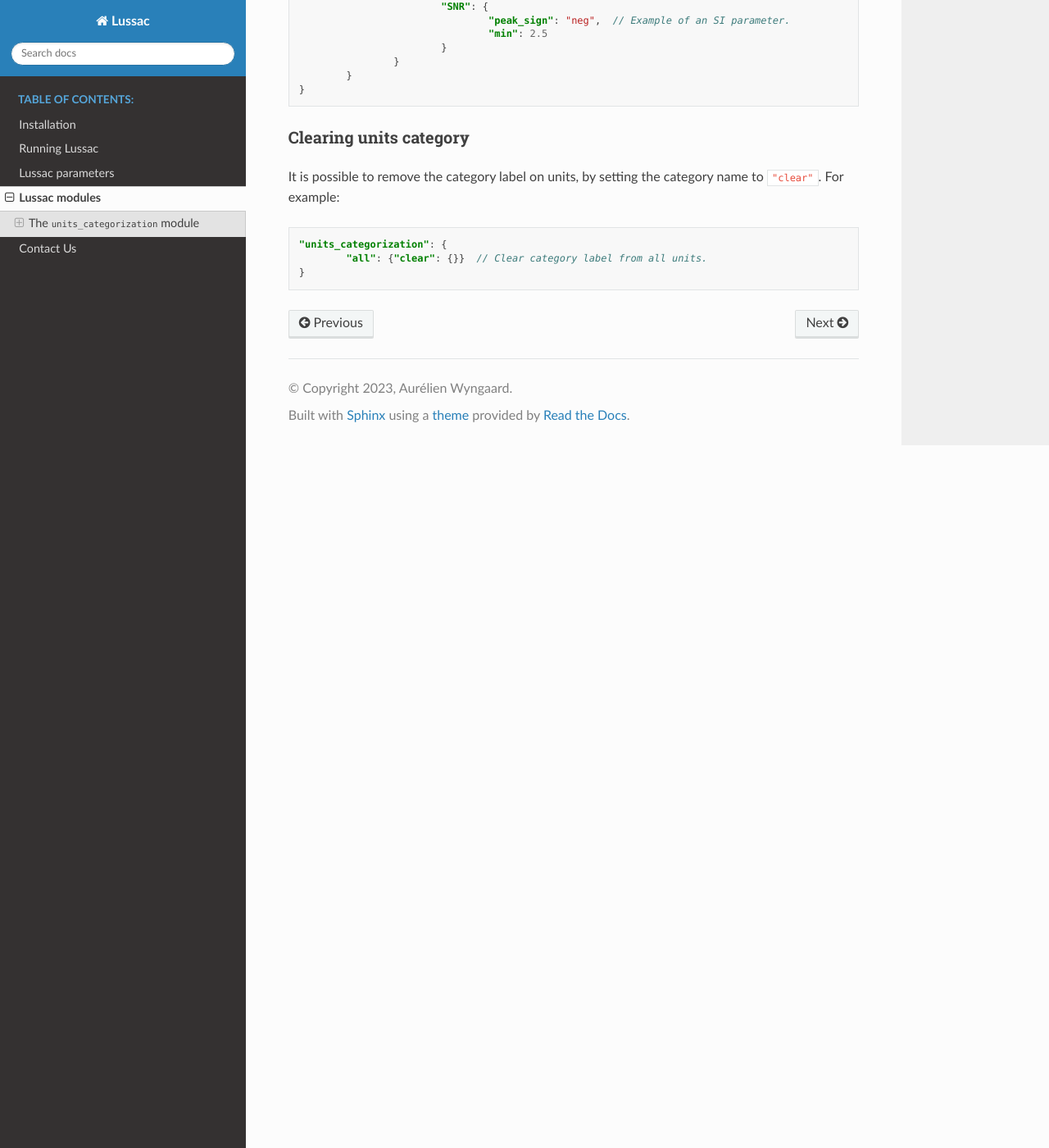
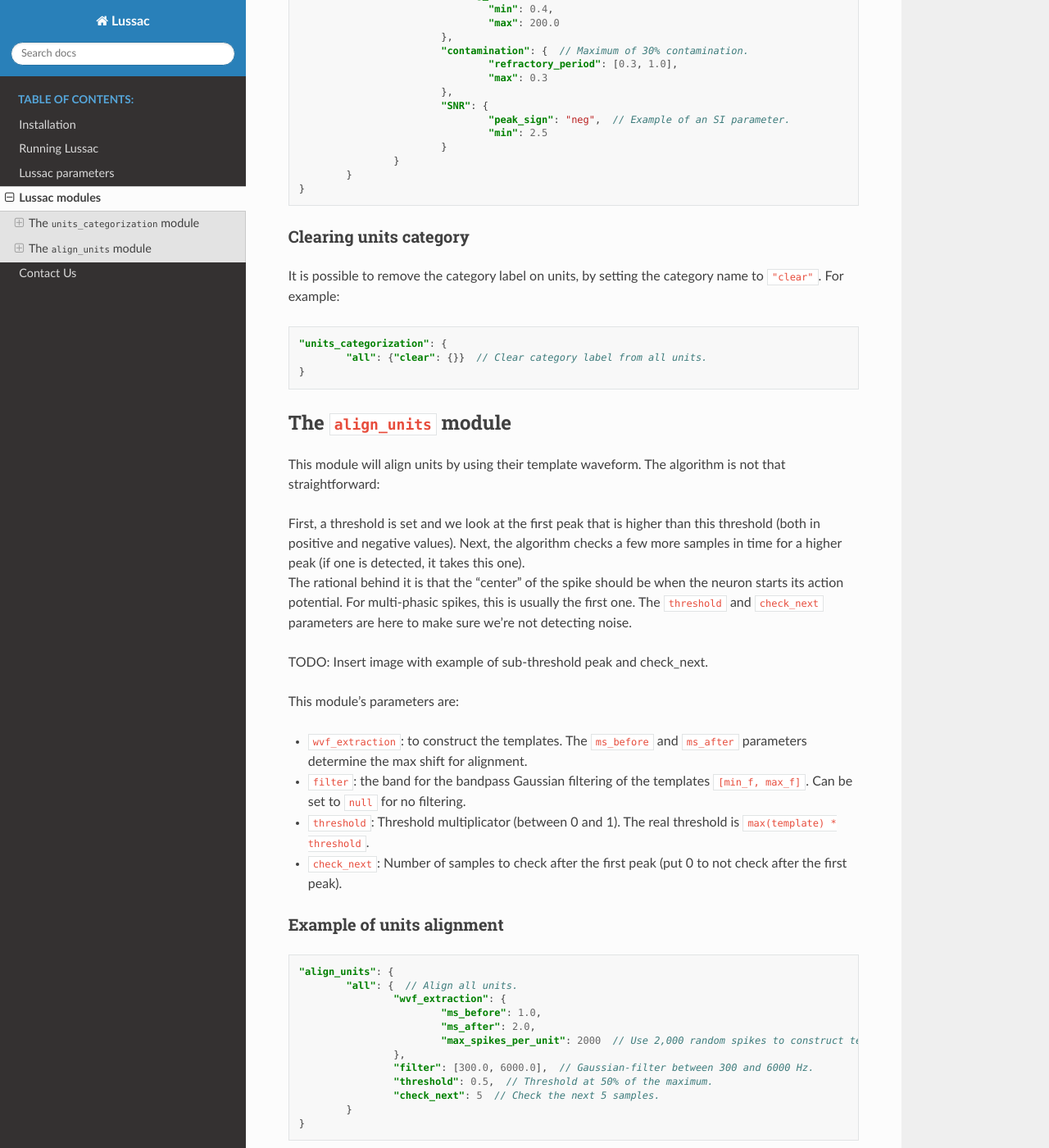
Before and after one commit to BarbourLab/lussac, a Sphinx documentation site: the page built from docs/source/modules.rst, in a window 1280 px wide and 1400 px high, scrolled down 1202 px. Shown: the whole window at 82% size. Built offline with Sphinx 7.4.7 and the Read the Docs theme 2.0.0, drawn with Linux system fonts in a browser that asks for light colours; some of the changed text lies outside the part shown.

Commit message:
Added `align_units` module to docs

```diff
--- a/docs/source/modules.rst
+++ b/docs/source/modules.rst
@@ -3,13 +3,17 @@ Lussac modules
 
 Here, we describe each of Lussac modules, what they do, how they do it, and what parameters are available.
 
+TODO: mini section to explain :code:`wvf_extraction`.
+
 
 The :code:`units_categorization` module
 ---------------------------------------
 
-This category will label units as belonging to a certain category if they meet some criteria. If a unit already belongs to a category, it will not be re-categorized. So the order matters!
-tion
+This module will label units as belonging to a certain category if they meet some criteria. If a unit already belongs to a category, it will not be re-categorized. So the order matters!
+
 This module takes as a key the name of the category, and as a value a dictionary containing the criteria. Each criterion return a value for each unit, and a minimum and/or maximum can be set.
+
+TODO: Explain filter.
 
 - :code:`firing_rate`: returns the mean firing rate of the unit (in Hz).
 - :code:`contamination`: returns the estimated contamination of the unit (between 0 and 1; 0 being pure). The :code:`refractory_period = [censored_period, refractory_period]` has to be set (in ms).
@@ -65,3 +69,40 @@ It is possible to remove the category label on units, by setting the category na
 	"units_categorization": {
 		"all": {"clear": {}}  // Clear category label from all units.
 	}
+
+
+The :code:`align_units` module
+------------------------------
+
+This module will align units by using their template waveform. The algorithm is not that straightforward:
+
+| First, a threshold is set and we look at the first peak that is higher than this threshold (both in positive and negative values). Next, the algorithm checks a few more samples in time for a higher peak (if one is detected, it takes this one).
+| The rational behind it is that the "center" of the spike should be when the neuron starts its action potential. For multi-phasic spikes, this is usually the first one. The :code:`threshold` and :code:`check_next` parameters are here to make sure we're not detecting noise.
+
+TODO: Insert image with example of sub-threshold peak and check_next.
+
+This module's parameters are:
+
+- :code:`wvf_extraction`: to construct the templates. The :code:`ms_before` and :code:`ms_after` parameters determine the max shift for alignment.
+- :code:`filter`: the band for the bandpass Gaussian filtering of the templates :code:`[min_f, max_f]`. Can be set to :code:`null` for no filtering.
+- :code:`threshold`: Threshold multiplicator (between 0 and 1). The real threshold is :code:`max(template) * threshold`.
+- :code:`check_next`: Number of samples to check after the first peak (put 0 to not check after the first peak).
+
+
+Example of units alignment
+^^^^^^^^^^^^^^^^^^^^^^^^^^
+
+.. code-block:: json
+
+	"align_units": {
+		"all": {  // Align all units.
+			"wvf_extraction": {
+				"ms_before": 1.0,
+				"ms_after": 2.0,
+				"max_spikes_per_unit": 2000  // Use 2,000 random spikes to construct templates.
+			},
+			"filter": [300.0, 6000.0],  // Gaussian-filter between 300 and 6000 Hz.
+			"threshold": 0.5,  // Threshold at 50% of the maximum.
+			"check_next": 5  // Check the next 5 samples.
+		}
+	}
```
Also changed, not shown: 3 other files.
